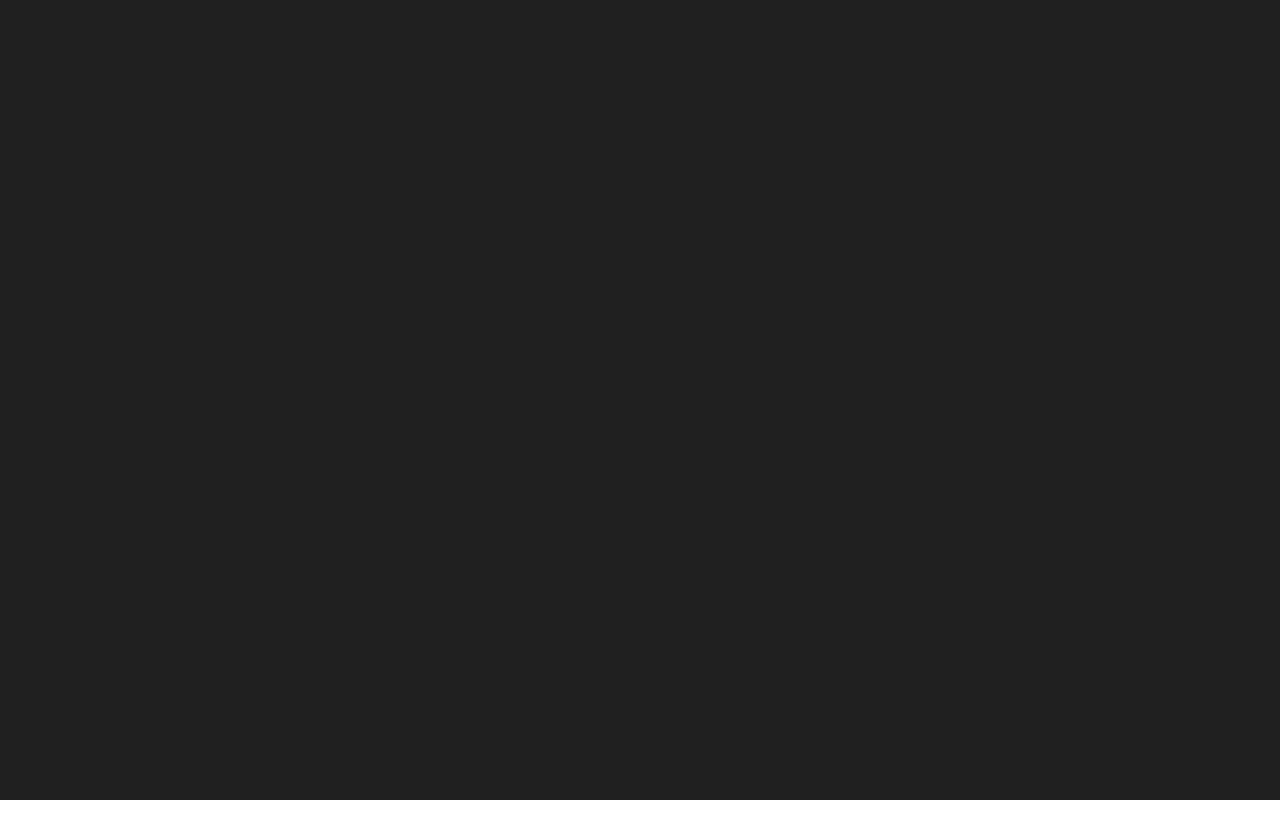
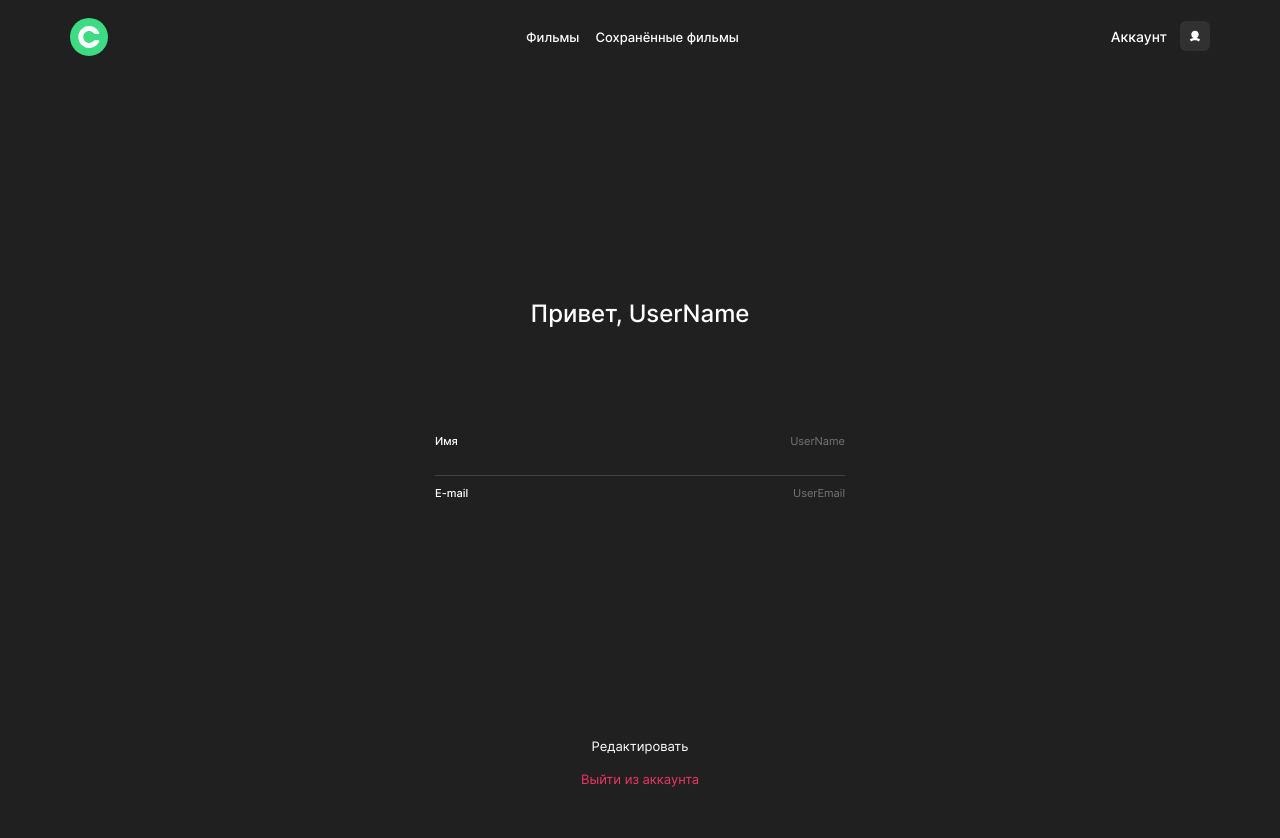
Before and after one commit to SeEvPetrov/movies-explorer-frontend, a React (Create React App) app: page /profile in a window 1280 px wide. Before the commit this address had no page. Shown: the top 838 px of the page. Before the commit the page ends 800 px from the top, so only its background shows below. Built offline with nearby package versions, Linux system fonts and the light colour scheme.

Commit message:
feat: Добавлен компонент Profile

```diff
--- a/src/components/App/App.js
+++ b/src/components/App/App.js
@@ -3,6 +3,7 @@ import { useState, useEffect } from "react";
 import Main from "../Main/Main";
 import Movies from "../Movies/Movies";
 import SavedMovies from "../SavedMovies/SavedMovies";
+import Profile from "../Profile/Profile";
 
 import "./App.css";
 import { Routes, Route } from "react-router-dom";
@@ -23,6 +24,10 @@ function App() {
           path="/saved-movies"
           element={<SavedMovies isLoading={isLoading} />}
         ></Route>
+        <Route
+          path="/profile"
+          element={<Profile />}
+        ></Route>
       </Routes>
     </div>
   );
--- a/src/components/Movies/SearchForm/SearchForm.css
+++ b/src/components/Movies/SearchForm/SearchForm.css
@@ -67,8 +67,8 @@
 
 .search__error {
   position: absolute;
-  left: 50%;
-  bottom: -30px;
+  left: 8%;
+  top: -10px;
   font-weight: 400;
   font-size: 13px;
   color: red;
@@ -87,10 +87,9 @@
   }
 }
 
-@media screen and (max-width: 890px) {
+@media screen and (max-width: 745px) {
   .search__error {
-    bottom: -25px;
-    font-size: 10px;
+   left: 9%;
   }
 }
 
@@ -118,7 +117,6 @@
   }
 
   .search__error {
-    bottom: -23px;
-    font-size: 8px;
+    left: 50%;
   }
 }
--- /dev/null
+++ b/src/components/Profile/Profile.css
@@ -0,0 +1,104 @@
+.profile {
+  display: flex;
+  flex-direction: column;
+  /* flex: 1 1 auto; */
+  /* margin: 0 auto; */
+  padding-top: 155px;
+  box-sizing: border-box;
+}
+
+.profile__container {
+    width: 410px;
+  /* width: 100%; */
+  margin: 0 auto;
+  display: flex;
+    flex-direction: column;
+    align-items: center;
+    justify-content: center;
+}
+
+.profile__title {
+  margin: 0 auto;
+  font-weight: 500;
+  font-size: 24px;
+  line-height: 29px;
+}
+
+.profile__form {
+  padding: 96px 0 210px;
+  width: 100%;
+}
+
+.profile__label {
+  display: flex;
+  justify-content: space-between;
+  align-items: center;
+  padding-bottom: 16px;
+  border-bottom: 1px solid #424242;
+}
+
+.profile__label:last-of-type {
+  border-bottom: none;
+}
+
+.profile__label-title {
+  font-weight: 500;
+  font-size: 11px;
+  line-height: 13px;
+}
+
+.profile__label_input {
+  padding: 0;
+  border: none;
+  font-weight: 400;
+  font-size: 11px;
+  line-height: 13px;
+  text-align: right;
+  background-color: transparent;
+}
+
+.profile__label_input:focus {
+  border: none;
+  text-align: right;
+  background-color: transparent;
+}
+
+.profile__btns {
+  display: flex;
+  flex-direction: column;
+  align-items: center;
+}
+
+.profile__btn_edit {
+  padding-bottom: 16px;
+  border: none;
+  font-weight: 400;
+  font-size: 13px;
+  line-height: 16px;
+  cursor: pointer;
+  background-color: transparent;
+  color: #ffffff;
+}
+
+.profile__btn_out {
+  border: none;
+  font-weight: 400;
+  font-size: 13px;
+  line-height: 16px;
+  cursor: pointer;
+  background-color: transparent;
+  color: #ee3465;
+  padding-bottom: 280px;
+}
+
+@media screen and (max-width: 768px) {
+  .profile__form {
+    padding: 80px 0 379px;
+  }
+}
+
+@media screen and (max-width: 490px) {
+  .profile__container {
+    width: calc(100% - 30px *2);
+  }
+}
--- /dev/null
+++ b/src/components/Profile/Profile.js
@@ -0,0 +1,55 @@
+import Header from "../Header/Header";
+import MainMovies from "../Header/MoviesHeader/MoviesHeader";
+import "./Profile.css";
+
+function Profile() {
+  return (
+    <>
+      <Header
+        color={"header__theme_black"}
+        location={"header__container_movies"}
+      >
+        <MainMovies />
+      </Header>
+      <section className="profile">
+        <div className="profile__container">
+        <h2 className="profile__title">Привет, UserName</h2>
+        <form className="profile__form">
+          <label className="profile__label">
+            <p className="profile__label-title">Имя</p>
+            <input
+              type="text"
+              placeholder="UserName"
+              className="profile__label_input"
+              minLength="3"
+              maxLength="30"
+              name="name"
+            />
+          </label>
+          <label className="profile__label">
+            <p className="profile__label-title">E-mail</p>
+            <input
+              type="email"
+              placeholder="UserEmail"
+              className="profile__label_input"
+              minLength="3"
+              maxLength="30"
+              name="name"
+            />
+          </label>
+        </form>
+        <div className="profile__btns">
+            <button className="profile__btn_edit">
+                Редактировать
+            </button>
+            <button className="profile__btn_out">
+                Выйти из аккаунта
+            </button>
+        </div>
+        </div>
+      </section>
+    </>
+  );
+}
+
+export default Profile;
```
Also changed, not shown: src/components/Login/Login.css (added), src/components/Login/Login.js (added), src/components/Register/Register.css (added), src/components/Register/Register.js (added).
